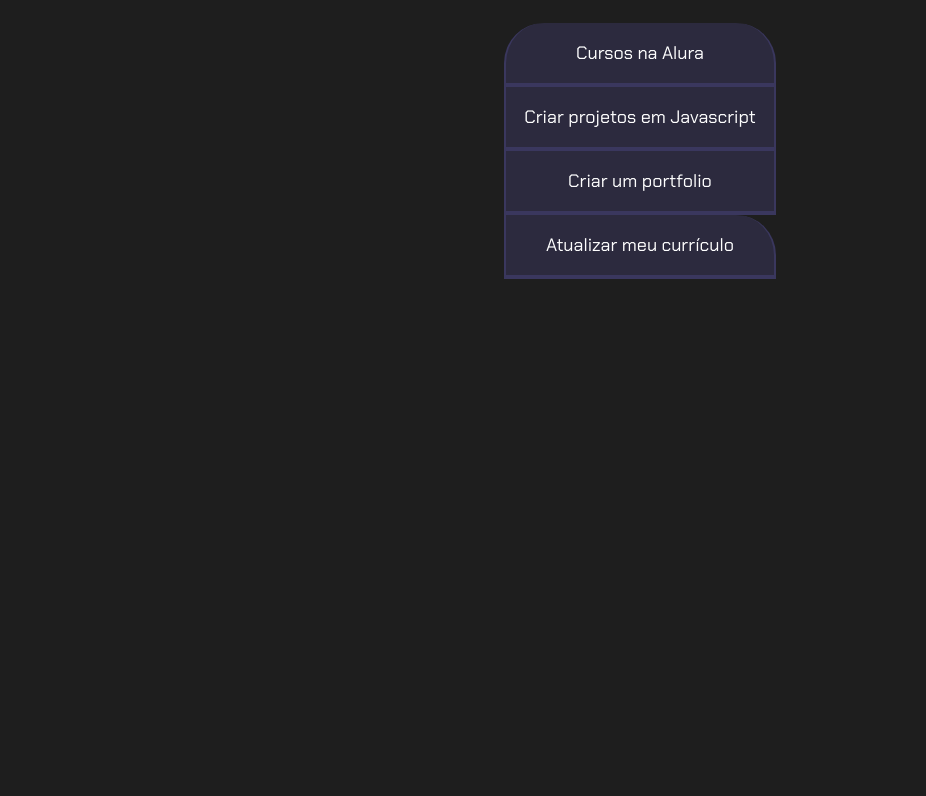
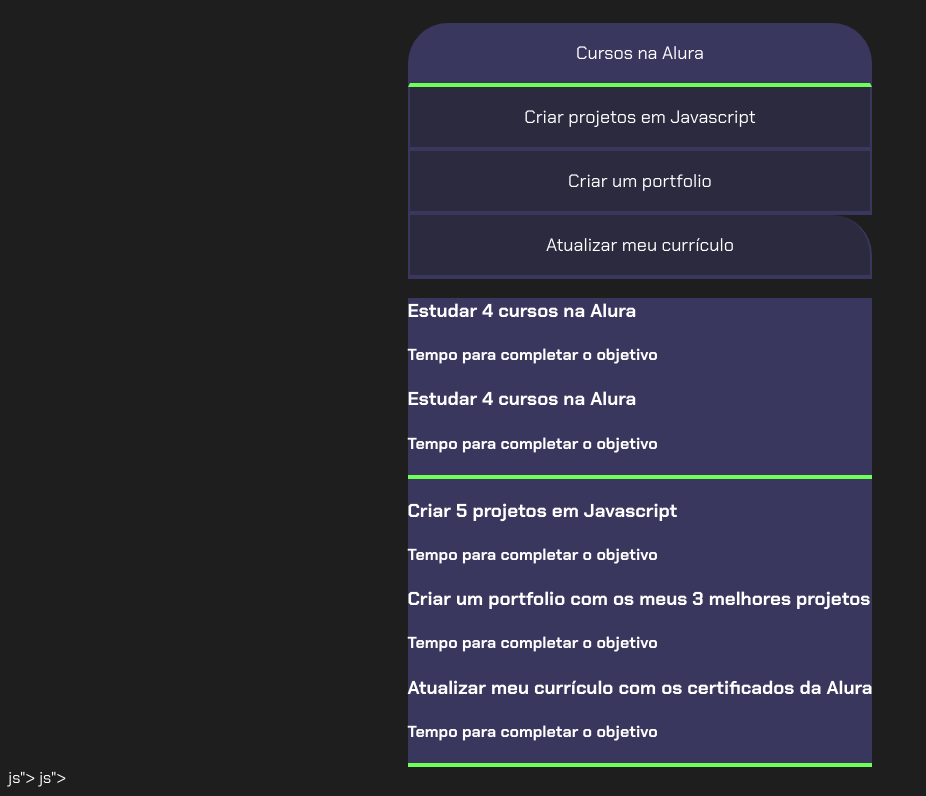
Before and after one commit to igorantunes24/Projeto-de-Vida, a plain HTML site: page index.html in a window 1280 px wide. Shown: the part 80-876 px from the top of the page, without its empty margins (0-926 px from the left). Before the commit the page ends 800 px from the top, so only its background shows below. Drawn offline with Linux system fonts and the light colour scheme.

Commit message:
qwwqweqweq

```diff
--- a/index.html
+++ b/index.html
@@ -11,14 +11,55 @@
 <body>
 <section class="conteudo-principal">
 <h2 class="titulo-principal">Meus Objetivos do ano<span>_</span></h2>
+<div-class="conteudo">
 <div class="botoes">
-            <button class="botao">Cursos na Alura</button>
+<button class="botao ativo">Cursos na Alura</button>
 <button class="botao">Criar projetos em Javascript</button>
 <button class="botao">Criar um portfolio</button>
 <button class="botao">Atualizar meu currículo</button>
+</div>
+<div class="abas-textos">
+<div class="aba-conteudo ativo">
+<h3 class="aba-conteudo-titulo-principal">Estudar 4 cursos na Alura</h3>
+<h4 class="aba-conteudo-titulo-secundario">
+Tempo para completar o objetivo
+</h4>
+<div class="aba-conteudo ativo">
+<h3 class="aba-conteudo-titulo-principal">Estudar 4 cursos na Alura</h3>
+<h4 class="aba-conteudo-titulo-secundario">
+Tempo para completar o objetivo
+</h4>
+<div class="contador"></div>
+</div>
+<div class="aba-conteudo">
+<h3 class="aba-conteudo-titulo-principal">Criar 5 projetos em Javascript</h3>
+<h4 class="aba-conteudo-titulo-secundario">
+Tempo para completar o objetivo
+</h4>
+<div class="contador"></div>
+</div>
+<div class="aba-conteudo">
+<h3 class="aba-conteudo-titulo-principal">
+Criar um portfolio com os meus 3 melhores projetos
+</h3>
+<h4 class="aba-conteudo-titulo-secundario">
+Tempo para completar o objetivo
+</h4>
+<div class="contador"></div>
+</div>
+<div class="aba-conteudo">
+<h3 class="aba-conteudo-titulo-principal">
+Atualizar meu currículo com os certificados da Alura
+</h3>
+<h4 class="aba-conteudo-titulo-secundario">
+Tempo para completar o objetivo
+</h4>
+<div class="contador"></div>
+</div>
+</div>
 </div>
 </section>
 <script src="main.js"></script>
 </body>
 
-</html>
+</html>js"></script> </body> </html>js"></script> </body> </html>
```
Lines whose indentation alone changed are shown as unchanged.
